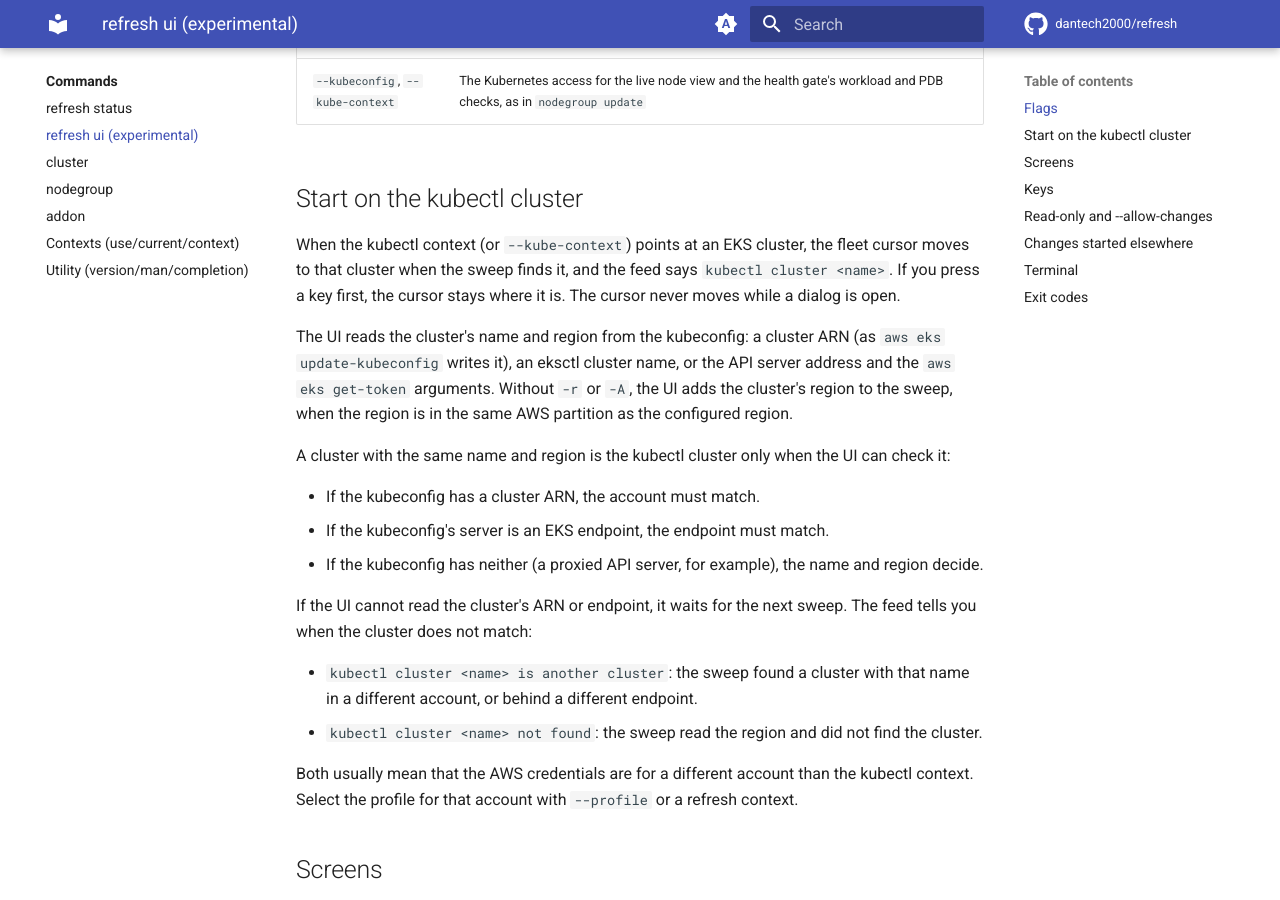
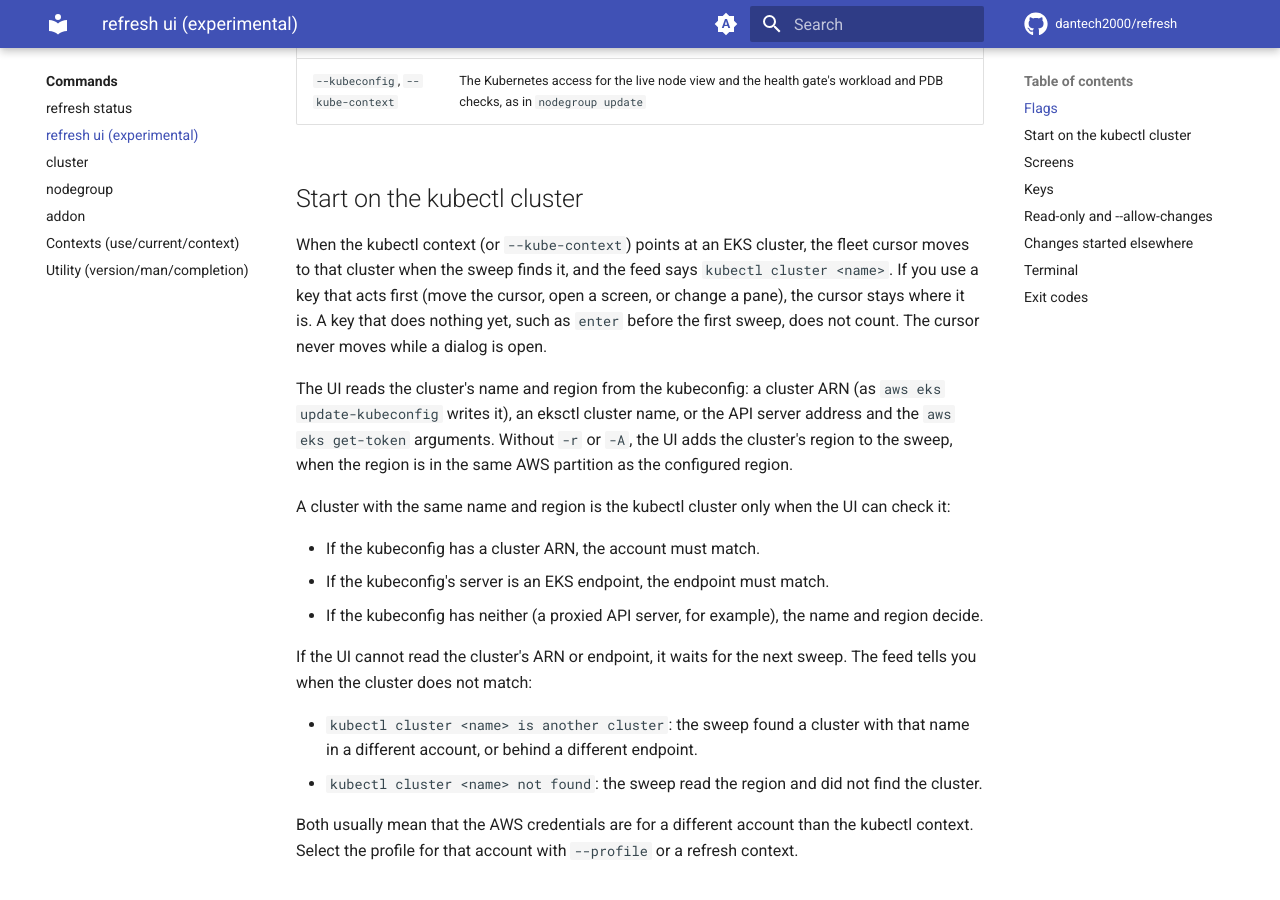
Before and after one commit to dantech2000/refresh, an MkDocs documentation site: the page built from docs/commands/ui.md, in a window 1280 px wide and 900 px high, scrolled down 969 px. Built offline with MkDocs 1.6.1 and Material for MkDocs 9.7.7, drawn with Linux system fonts in a browser that asks for light colours; comment, search, counter and statistics services are not loaded.

Commit message:
docs(ui): a key that does nothing yet does not keep the cursor

```diff
--- a/docs/commands/ui.md
+++ b/docs/commands/ui.md
@@ -34,8 +34,10 @@ the same change, and `c` copies it.
 
 When the kubectl context (or `--kube-context`) points at an EKS cluster, the
 fleet cursor moves to that cluster when the sweep finds it, and the feed says
-`kubectl cluster <name>`. If you press a key first, the cursor stays where it
-is. The cursor never moves while a dialog is open.
+`kubectl cluster <name>`. If you use a key that acts first (move the cursor,
+open a screen, or change a pane), the cursor stays where it is. A key that
+does nothing yet, such as `enter` before the first sweep, does not count. The
+cursor never moves while a dialog is open.
 
 The UI reads the cluster's name and region from the kubeconfig: a cluster ARN
 (as `aws eks update-kubeconfig` writes it), an eksctl cluster name, or the API
```
Also changed, not shown: 1 other file.
